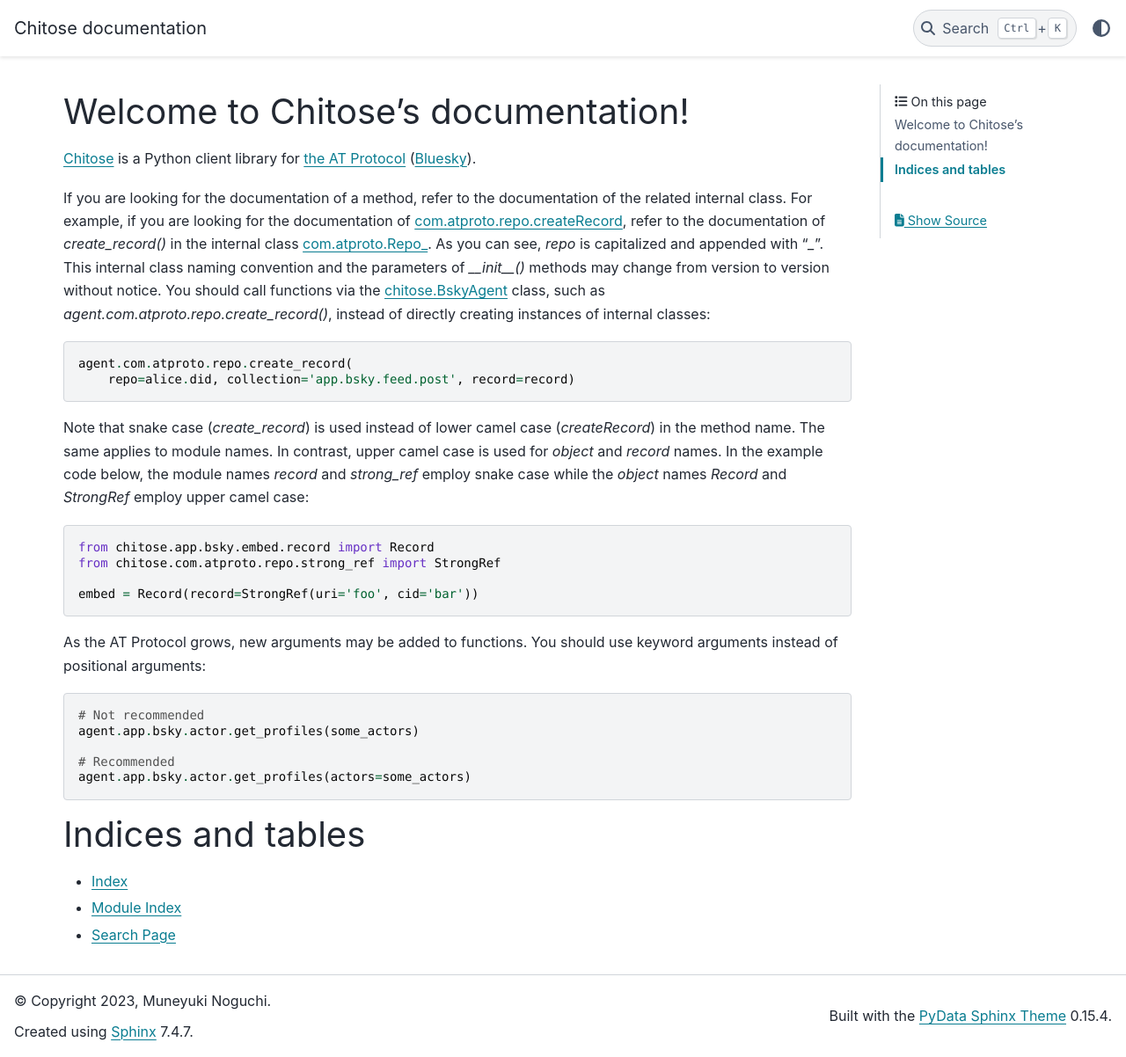
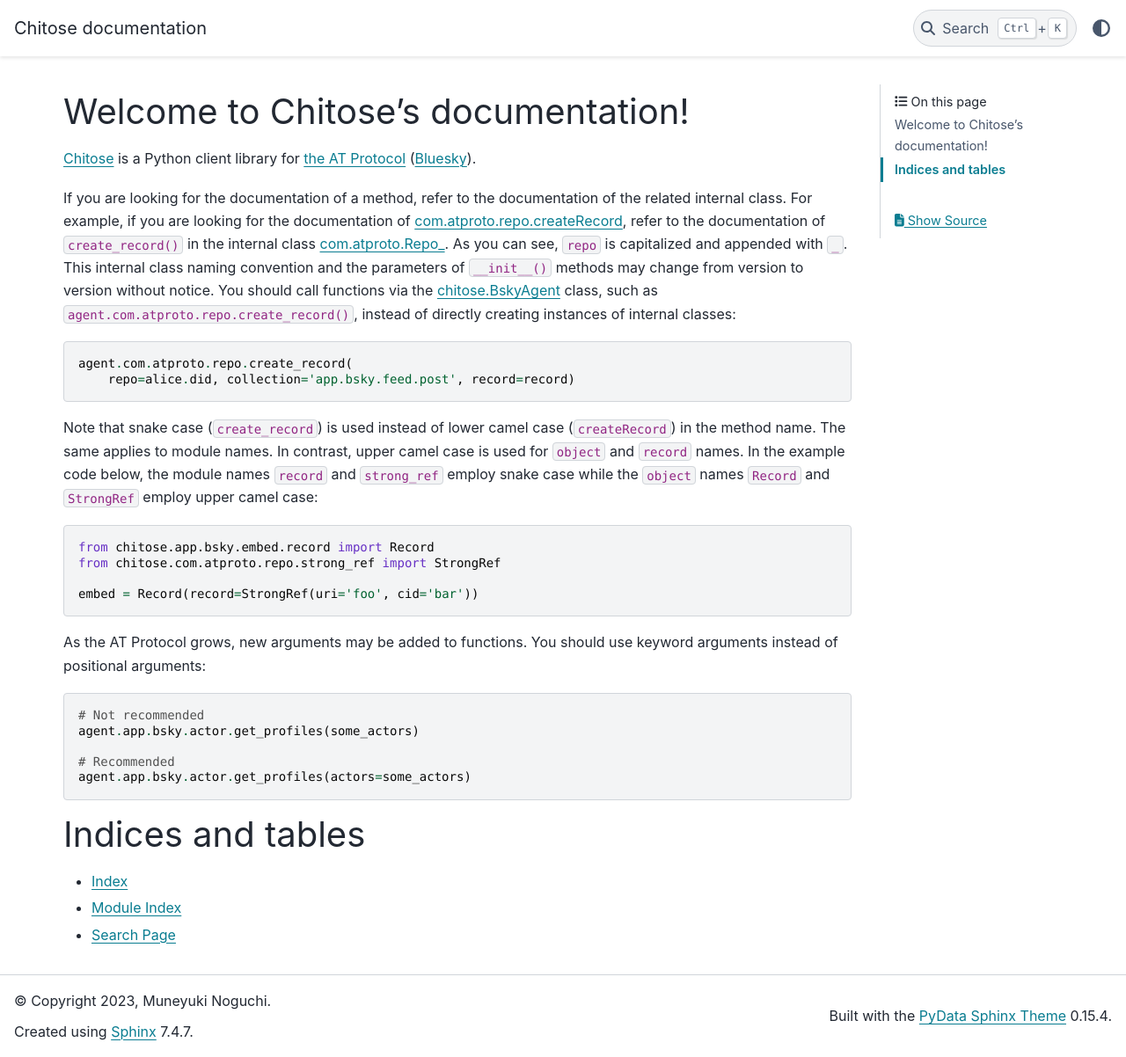
Before and after one commit to mnogu/chitose, a Sphinx documentation site: the page built from docs/source/index.md, in a window 1280 px wide and 1202 px high. Shown: the whole window at 88% size. Built offline with Sphinx 7.4.7 and the PyData theme 0.15.4, drawn with Linux system fonts in a browser that asks for light colours; some of the changed lines change nothing that is shown.

Commit message:
Convert index.rst into index.md

````diff
--- a/docs/source/conf.py
+++ b/docs/source/conf.py
@@ -15,7 +15,8 @@
 # -- General configuration ---------------------------------------------------
 # https://www.sphinx-doc.org/en/master/usage/configuration.html#general-configuration
 
-extensions = ['sphinx.ext.autodoc']
+myst_heading_anchors = 3
+extensions = ['sphinx.ext.autodoc', 'myst_parser']
 
 templates_path = ['_templates']
 exclude_patterns = []
--- /dev/null
+++ b/docs/source/index.md
@@ -0,0 +1,56 @@
+# Welcome to Chitose's documentation!
+
+[Chitose](https://github.com/mnogu/chitose) is a Python client library
+for [the AT Protocol](https://atproto.com/)
+([Bluesky](https://blueskyweb.xyz/)).
+
+If you are looking for the documentation of a method, refer to the
+documentation of the related internal class.
+For example, if you are looking for the documentation of
+[com.atproto.repo.createRecord](https://github.com/bluesky-social/atproto/blob/main/lexicons/com/atproto/repo/createRecord.json),
+refer to the documentation of `create_record()` in the internal class
+[com.atproto.Repo_](chitose.com.atproto.repo.rst#chitose.com.atproto.repo.Repo_).
+As you can see, `repo` is capitalized and appended with `_`.
+This internal class naming convention
+and the parameters of `__init__()` methods
+may change from version to version without notice.
+You should call functions via the [chitose.BskyAgent](chitose.rst#chitose.agent.BskyAgent) class,
+such as `agent.com.atproto.repo.create_record()`,
+instead of directly creating instances of internal classes:
+
+``` python
+agent.com.atproto.repo.create_record(
+    repo=alice.did, collection='app.bsky.feed.post', record=record)
+```
+
+Note that snake case (`create_record`) is used
+instead of lower camel case (`createRecord`) in the method name.
+The same applies to module names.
+In contrast, upper camel case is used for `object` and `record` names.
+In the example code below,
+the module names `record` and `strong_ref` employ snake case
+while the `object` names `Record` and `StrongRef` employ upper camel case:
+
+``` python
+from chitose.app.bsky.embed.record import Record
+from chitose.com.atproto.repo.strong_ref import StrongRef
+
+embed = Record(record=StrongRef(uri='foo', cid='bar'))
+```
+
+As the AT Protocol grows, new arguments may be added to functions.
+You should use keyword arguments instead of positional arguments:
+
+``` python
+# Not recommended
+agent.app.bsky.actor.get_profiles(some_actors)
+
+# Recommended
+agent.app.bsky.actor.get_profiles(actors=some_actors)
+```
+
+# Indices and tables
+
+- [Index](genindex)
+- [Module Index](py-modindex)
+- [Search Page](search)
--- a/docs/source/index.rst
+++ /dev/null
@@ -1,50 +0,0 @@
-.. Chitose documentation master file, created by
-   sphinx-quickstart on Sat Apr 29 20:34:59 2023.
-   You can adapt this file completely to your liking, but it should at least
-   contain the root `toctree` directive.
-
-Welcome to Chitose's documentation!
-===================================
-
-`Chitose <https://github.com/mnogu/chitose>`_ is a Python client library for `the AT Protocol <https://atproto.com/>`_ (`Bluesky <https://blueskyweb.xyz/>`_).
-
-
-If you are looking for the documentation of a method, refer to the documentation of the related internal class. For example, if you are looking for the documentation of `com.atproto.repo.createRecord <https://github.com/bluesky-social/atproto/blob/main/lexicons/com/atproto/repo/createRecord.json>`_, refer to the documentation of `create_record()` in the internal class :doc:`com.atproto.Repo_ <chitose.com.atproto.repo>`. As you can see, `repo` is capitalized and appended with "`_`". This internal class naming convention and the parameters of `__init__()` methods may change from version to version without notice. You should call functions via the :doc:`chitose.BskyAgent <chitose>` class, such as `agent.com.atproto.repo.create_record()`, instead of directly creating instances of internal classes:
-
-.. code-block:: python
-
-   agent.com.atproto.repo.create_record(
-       repo=alice.did, collection='app.bsky.feed.post', record=record)
-
-Note that snake case (`create_record`) is used instead of lower camel case (`createRecord`) in the method name. The same applies to module names. In contrast, upper camel case is used for `object` and `record` names. In the example code below, the module names `record` and `strong_ref` employ snake case while the `object` names `Record` and `StrongRef` employ upper camel case:
-
-.. code-block:: python
-
-   from chitose.app.bsky.embed.record import Record
-   from chitose.com.atproto.repo.strong_ref import StrongRef
-
-   embed = Record(record=StrongRef(uri='foo', cid='bar'))
-
-As the AT Protocol grows, new arguments may be added to functions. You should use keyword arguments instead of positional arguments:
-
-.. code-block:: python
-
-   # Not recommended
-   agent.app.bsky.actor.get_profiles(some_actors)
-
-   # Recommended
-   agent.app.bsky.actor.get_profiles(actors=some_actors)
-
-
-.. toctree::
-   :maxdepth: 2
-   :caption: Contents:
-
-
-
-Indices and tables
-==================
-
-* :ref:`genindex`
-* :ref:`modindex`
-* :ref:`search`
--- a/docs/source/requirements.txt
+++ b/docs/source/requirements.txt
@@ -1,2 +1,3 @@
+myst-parser
 pydata-sphinx-theme
 websockets
````
